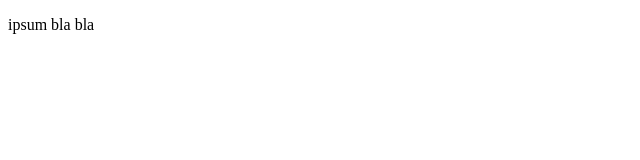
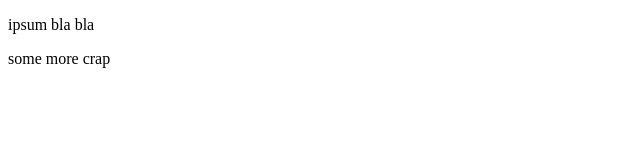
Before and after one commit to nassim1014/git_test, a plain HTML site: page index.html in a window 1280 px wide. Shown: the full height of the page, 0-640 px from the left. Drawn offline with Linux system fonts and the light colour scheme.

Commit message:
added new div in f1

```diff
--- a/index.html
+++ b/index.html
@@ -8,6 +8,11 @@
         <p>
             ipsum bla bla
         </p>
+        <div>
+            <p>
+                some more crap
+            </p>
+        </div>
     </body>
 
 </html>
```
